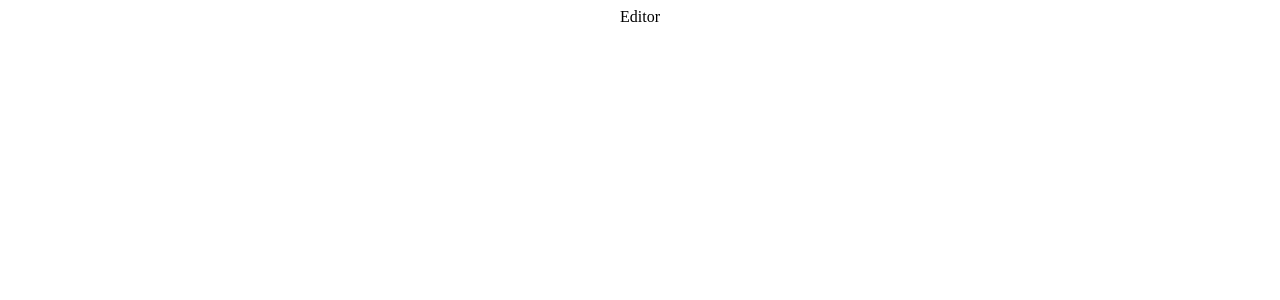
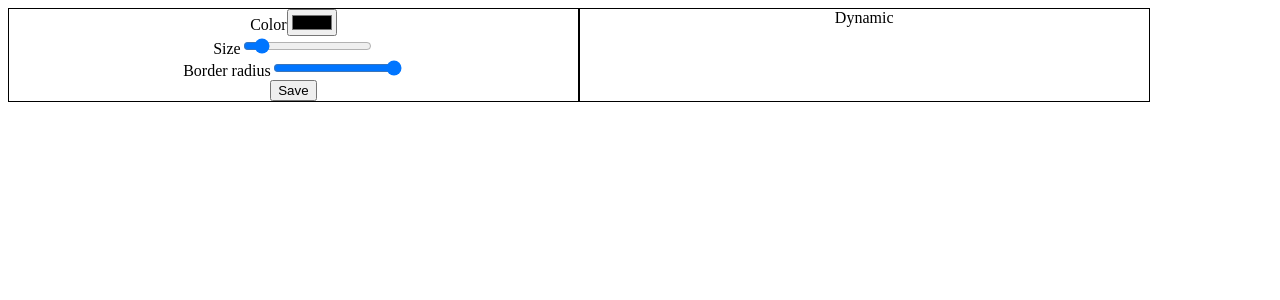
Before and after one commit to simonadomnisoru/dynamic-panels, a React (Create React App) app: page / in a window 1280 px wide. Shown: the top 300 px of the page. Built offline with nearby package versions, Linux system fonts and the light colour scheme.

Commit message:
Edit dynamicly

```diff
--- a/src/components/App.js
+++ b/src/components/App.js
@@ -1,11 +1,14 @@
 import React, { Component } from 'react';
+import Editor from './Editor';
+import Output from './Output';
 import '../styles/App.css';
 
 class App extends Component {
     render() {
         return (
             <div className="App">
-                Editor
+                <Editor/>
+                <Output/>
             </div>
         );
     }
--- /dev/null
+++ b/src/components/Editor.js
@@ -0,0 +1,47 @@
+import React from 'react';
+import store from '../state/store';
+import actionTypes from '../state/actions';
+import '../styles/App.css';
+class Editor extends React.PureComponent {
+
+    onEdit = (ev, field) => {
+        switch (field) {
+            case 'color':
+                store.dispatch({
+                    type: actionTypes.setColor,
+                    color: ev.target.value
+                });
+                break;
+            case 'size':
+                store.dispatch({
+                    type: actionTypes.setSize,
+                    size: ev.target.value + 'px'
+                });
+                break;
+            case 'border':
+                store.dispatch({
+                    type: actionTypes.setBorder,
+                    border: ev.target.value + 'px'
+                });
+                break;
+        }
+    }
+    render() {
+        return (
+            <div className="Editor">
+                Color
+                <input type="color" onChange={ev => this.onEdit(ev, 'color')} />
+                <br />
+                Size
+                <input type="range" min="0" max="500" onChange={ev => this.onEdit(ev, 'size')} />
+                <br />
+                Border radius
+                <input type="range" min="0" max="50" onChange={ev => this.onEdit(ev, 'border')} />
+                <br />
+                <input type="button" min="0" max="100" value="Save" />
+            </div>
+        );
+    }
+}
+
+export default Editor;
--- /dev/null
+++ b/src/components/Output.js
@@ -0,0 +1,45 @@
+import React from 'react';
+import store from '../state/store';
+import '../styles/App.css';
+class Output extends React.PureComponent {
+    constructor() {
+        super();
+        this.state = {
+            style: {
+                backgroundColor: store.getState().color,
+                width: store.getState().size,
+                height: store.getState().size,
+                borderRadius: store.getState().border,
+            }
+        };
+    }
+
+    componentDidMount() {
+        this.unsubscribe = store.subscribe(() => {
+            this.setState({
+                style: {
+                    backgroundColor: store.getState().color,
+                    width: store.getState().size,
+                    height: store.getState().size,
+                    borderRadius: store.getState().border,
+                }
+            });
+        });
+    }
+
+    componentWillUnmount() {
+        this.unsubscribe();
+    }
+
+    render() {
+        return (
+            <div className="Output">
+                <div style={this.state.style}>
+                    Dynamic
+                </div>
+            </div>
+        );
+    }
+}
+
+export default Output;
--- /dev/null
+++ b/src/state/actions.js
@@ -0,0 +1,7 @@
+const actions = {
+    setColor: 'setColor',
+    setSize: 'setSize',
+    setBorder: 'setBorder'
+};
+
+export default actions;
--- /dev/null
+++ b/src/state/reducer.js
@@ -0,0 +1,15 @@
+import actionTypes from './actions';
+
+let reducerOutput = (state, action) => {
+    switch (action.type) {
+        case actionTypes.setColor:
+            return { ...state, color: action.color };
+        case actionTypes.setSize:
+            return { ...state, size: action.size };
+        case actionTypes.setBorder:
+            return { ...state, border: action.border };
+        default:
+            return state;
+    }
+};
+export default reducerOutput;
--- /dev/null
+++ b/src/state/store.js
@@ -0,0 +1,5 @@
+import { createStore } from 'redux';
+import reducer from './reducer';
+
+const store = createStore(reducer, {});
+export default store;
--- a/src/styles/App.css
+++ b/src/styles/App.css
@@ -1,3 +1,10 @@
 .App {
-  text-align: center;
+    text-align: center;
+    display: flex;
 }
+
+.Editor,
+.Output {
+  width: 45%;
+  border: 1px solid black;
+}
```
Also changed, not shown: package.json (+7 -2 lines), src/components/Gallery.js (added, +12 -0 lines), 2 other files (tests, documents, lock files or other folders).
